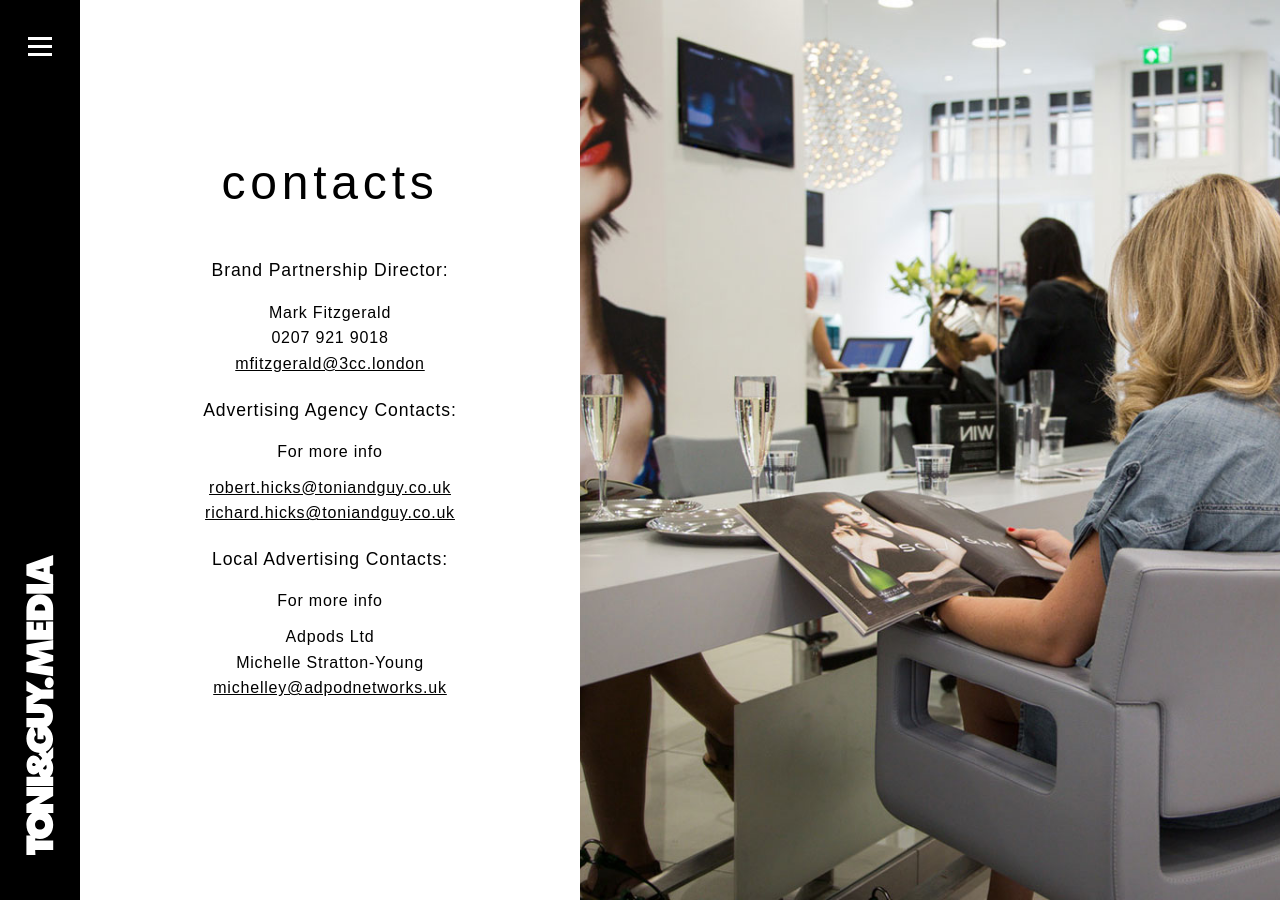
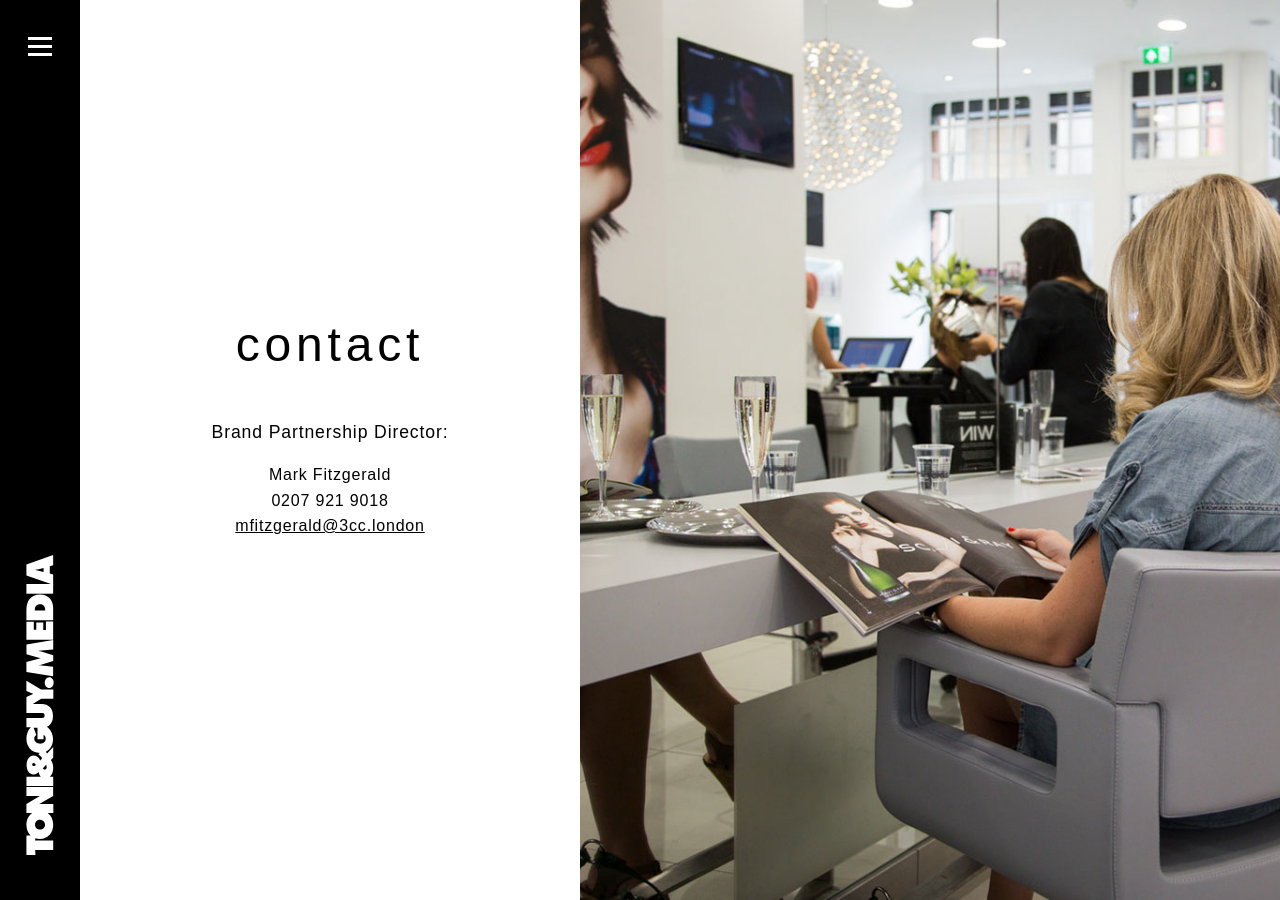
Before and after one commit to 3cc-london/toni-guy-media, a Jekyll site: the page built from contacts/index.html, in a window 1280 px wide. Built offline with Jekyll 4.4.1, drawn with Linux system fonts in a browser that asks for light colours; nearby versions of some CDN libraries.

Commit message:
Update index.html

```diff
--- a/contacts/index.html
+++ b/contacts/index.html
@@ -15,17 +15,9 @@
 		<div class="large-pull-6 large-6 x-large-3 columns copy">
 			<div class="copy-holder">
 				<div class="copy-wrapper">
-					<h1>Contacts</h1>
+					<h1>Contact</h1>
 					<h3>Brand Partnership Director:</h3>
-					<p>Mark Fitzgerald<br/>0207 921 9018</br><a href="mailto:mfitzgerald@3cc.london">mfitzgerald@3cc.london</a></p>
-
-					<h3>Advertising Agency Contacts:</h3>
-					<p>For more info</p>
-					<p><a href="mailto:robert.hicks@toniandguy.co.uk">robert.hicks@toniandguy.co.uk</a><br/><a href="mailto:richard.hicks@toniandguy.co.uk">richard.hicks@toniandguy.co.uk</a></p>
-
-					<h3>Local Advertising Contacts:</h3>
-					<p>For more info</p>
-					<p class="height-controller">Adpods Ltd <br/>Michelle Stratton-Young<br/><a href="mailto:michelley@adpodnetworks.uk">michelley@adpodnetworks.uk</a></p>
+					<p class="height-controller">Mark Fitzgerald<br/>0207 921 9018</br><a href="mailto:mfitzgerald@3cc.london">mfitzgerald@3cc.london</a></p>
 				</div>
 				{% include navigation/navigation.html %}
 			</div>
```
